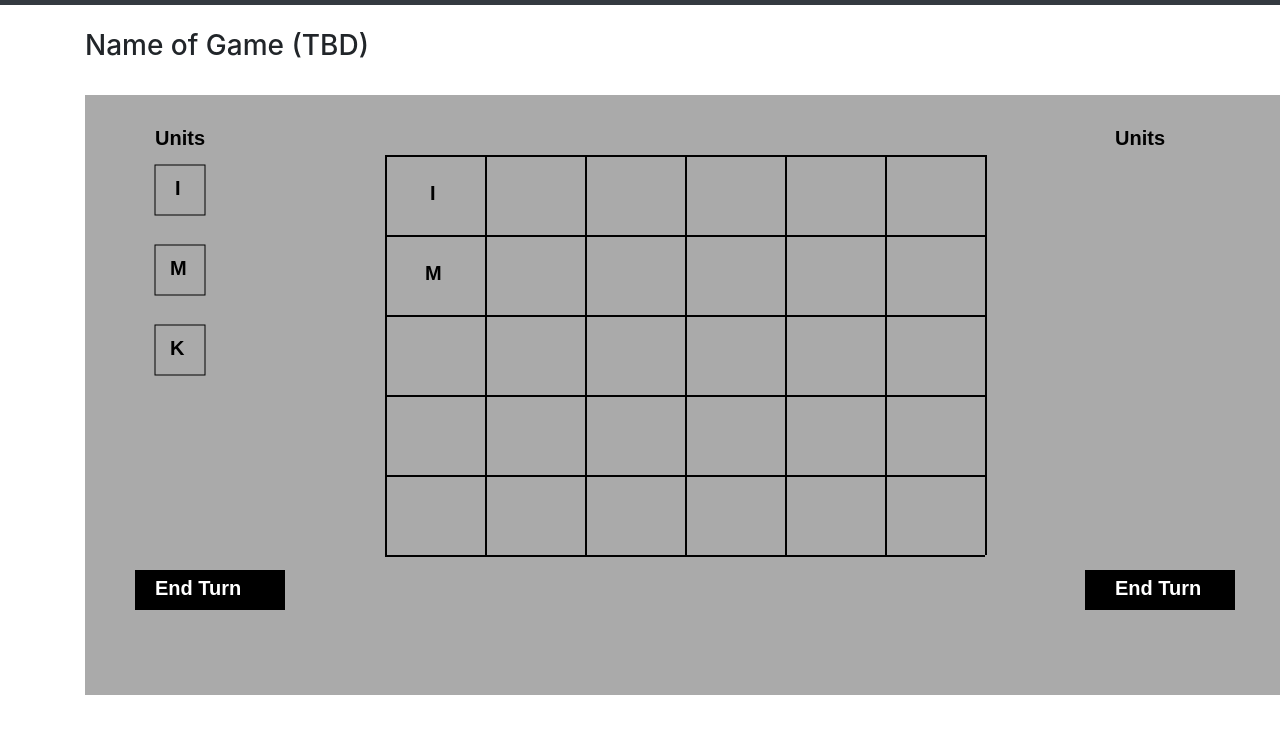
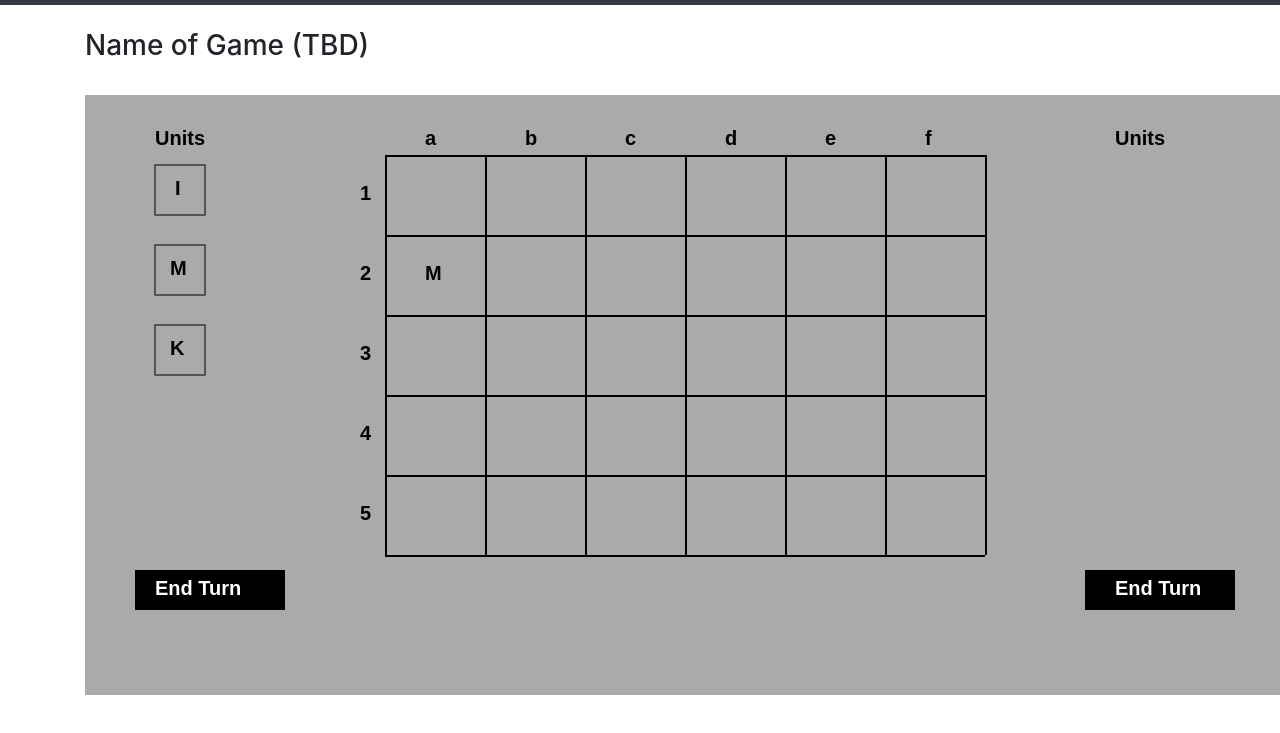
Before and after one commit to ryanb2/ryanb2.github.io, a website: page project1.html in a window 1280 px wide. Shown: the part 51-784 px from the top of the page. Drawn offline with Linux system fonts and the light colour scheme.

Commit message:
changes grid coordinates to constants

```diff
--- /dev/null
+++ b/js/constants.js
@@ -0,0 +1,38 @@
+//------------
+//System Values
+//------------
+var STAGE_WIDTH = 1200,
+	STAGE_HEIGHT = 600,
+    TIME_PER_FRAME = 33, //this equates to 30 fps
+    GAME_FONTS = "bold 20px sans-serif";
+
+var COUNTER_X = 100,
+    COUNTER_Y = 100;
+
+const COL_A_START = 300;
+      COL_B_START = 400;
+      COL_C_START = 500;
+      COL_D_START = 600;
+      COL_E_START = 700;
+      COL_F_START = 800;
+      VERT_END = 900;
+
+const ROW_1_START = 60;
+const ROW_2_START = 140;
+const ROW_3_START = 220;
+const ROW_4_START = 300;
+const ROW_5_START = 380;
+const HORIZ_END = 460;
+
+const COL_A_MID = 340
+const COL_B_MID = 440
+const COL_C_MID = 540
+const COL_D_MID = 640
+const COL_E_MID = 740
+const COL_F_MID = 840
+
+const ROW_1_MID = 105
+const ROW_2_MID = 185
+const ROW_3_MID = 265
+const ROW_4_MID = 345
+const ROW_5_MID = 425
--- /dev/null
+++ b/js/game.js
@@ -0,0 +1,112 @@
+//------------
+//System Vars
+//------------
+var stage = document.getElementById("gameCanvas");
+stage.width = STAGE_WIDTH;
+stage.height = STAGE_HEIGHT;
+var ctx = stage.getContext("2d");
+ctx.fillStyle = "black";
+ctx.font = GAME_FONTS;
+
+// Monitor clicks on canvas
+stage.addEventListener("click", performAction);
+
+//Clear Canvas
+ctx.fillStyle = "#AAA";
+ctx.fillRect(0, 0, stage.width, stage.height);
+
+drawUI()
+
+ctx.fillStyle = "#000";
+
+m = new Militia();
+ctx.fillText(m.unitText, COL_A_MID, ROW_2_MID);
+
+// var gameloop = setInterval(update, TIME_PER_FRAME);
+var counter = 0;
+
+//------------
+//Game Loop
+//------------
+function update() {
+	counter++;
+
+	//Draw Timer
+	ctx.fillStyle = "#000";
+    ctx.fillText(counter, COUNTER_X, COUNTER_Y);
+}
+
+function drawUI() {
+    drawGrid()
+    drawButtons()
+
+    ctx.fillStyle = "#000";
+    ctx.fillText('Units', 70, 50)
+    ctx.fillText('Units', stage.width - 170, 50)
+
+    ctx.strokeRect(70, 70, 50, 50)
+    ctx.fillText('I', 90, 100)
+
+    ctx.strokeRect(70, 150, 50, 50)
+    ctx.fillText('M', 85, 180)
+
+    ctx.strokeRect(70, 230, 50, 50)
+    ctx.fillText('K', 85, 260)
+}
+
+function drawGrid() {
+    ctx.fillStyle = "#000";
+
+    // Draw Horizontal lines
+    ctx.fillRect(COL_A_START, ROW_1_START, 600, 2);
+    ctx.fillRect(COL_A_START, ROW_2_START, 600, 2);
+    ctx.fillRect(COL_A_START, ROW_3_START, 600, 2);
+    ctx.fillRect(COL_A_START, ROW_4_START, 600, 2);
+    ctx.fillRect(COL_A_START, ROW_5_START, 600, 2);
+    ctx.fillRect(COL_A_START, HORIZ_END, 600, 2);
+
+    // Draw Vertical lines
+    ctx.fillRect(COL_A_START, ROW_1_START, 2, 400);
+    ctx.fillRect(COL_B_START, ROW_1_START, 2, 400);
+    ctx.fillRect(COL_C_START, ROW_1_START, 2, 400);
+    ctx.fillRect(COL_D_START, ROW_1_START, 2, 400);
+    ctx.fillRect(COL_E_START, ROW_1_START, 2, 400);
+    ctx.fillRect(COL_F_START, ROW_1_START, 2, 400);
+    ctx.fillRect(VERT_END, ROW_1_START, 2, 400);
+
+    ctx.fillText('a', 340, 50);
+    ctx.fillText('b', 440, 50);
+    ctx.fillText('c', 540, 50);
+    ctx.fillText('d', 640, 50);
+    ctx.fillText('e', 740, 50);
+    ctx.fillText('f', 840, 50);
+
+    ctx.fillText('1', 275, 105);
+    ctx.fillText('2', 275, 185);
+    ctx.fillText('3', 275, 265);
+    ctx.fillText('4', 275, 345);
+    ctx.fillText('5', 275, 425);
+
+}
+
+function drawButtons() {
+    ctx.fillRect(50, stage.height - 125, 150, 40)
+    ctx.fillRect(stage.width - 200, stage.height - 125, 150, 40)
+
+    ctx.fillStyle = "#fff";
+    ctx.fillText('End Turn', 70, stage.height - 100)
+    ctx.fillText('End Turn', stage.width - 170, stage.height - 100)
+}
+
+function getMousePos(canvas, event) {
+    var rect = canvas.getBoundingClientRect();
+    return {
+        x: event.clientX - rect.left,
+        y: event.clientY - rect.top
+    };
+}
+
+function performAction(event){
+    console.log('X: ' + event.clientX);
+    console.log('Y: ' + event.clientY);
+}
--- /dev/null
+++ b/js/units.js
@@ -0,0 +1,45 @@
+'use strict';
+
+class Unit {
+    constructor(health = 0, attack = 0, movement = [0, 0], position = [-10, -10]) {
+        if (this.constructor === Unit) {
+            throw new TypeError("Cannot construct abstract class.");
+        }
+        // Check if all instance methods are implemented.
+        // if (this.foo === Abstract.prototype.foo) {
+        //     throw new TypeError("Please implement abstract method foo.");
+        // }
+        this.health = health;
+        this.attack = attack;
+        this.movement = movement;
+        this.position = position;
+    }
+    // An abstract method.
+    // foo() {
+    //     // Error Type 6. The child has implemented this method but also called `super.foo()`.
+    //     throw new TypeError("Do not call abstract method foo from child.");
+    // }
+    // initialization goes here
+
+
+}
+
+class Militia extends Unit {
+    constructor() {
+        super(1, 1, [1, 0]);
+        this.unitText = 'M';
+    }
+
+    set unitHealth(newHealth) {
+        this.health = newHealth;
+    }
+
+    set unitPosition(newPosition) {
+        this.position = newPosition;
+    }
+
+    drawUnit(ctx, color, unitText = 'M', positionX, positionY) {
+        ctx.fillStyle = color;
+        ctx.fillText = (unitText, positionX, positionY);
+    }
+};
--- a/project1.html
+++ b/project1.html
@@ -51,9 +51,10 @@
             Please upgrade your browser to support HTML5.<br>
             The latest version of Chrome or Firefox would work.
         </canvas>
-        <script type="text/javascript" src="constants.js"></script>
-        <script type="text/javascript" src="units.js"></script>
-        <script type="text/javascript" src="game.js"></script>
+
+        <script type="text/javascript" src="js/constants.js"></script>
+        <script type="text/javascript" src="js/units.js"></script>
+        <script type="text/javascript" src="js/game.js"></script>
       </body>
     </div>
 
```
Also changed, not shown: index.html (+1 -1 lines).
